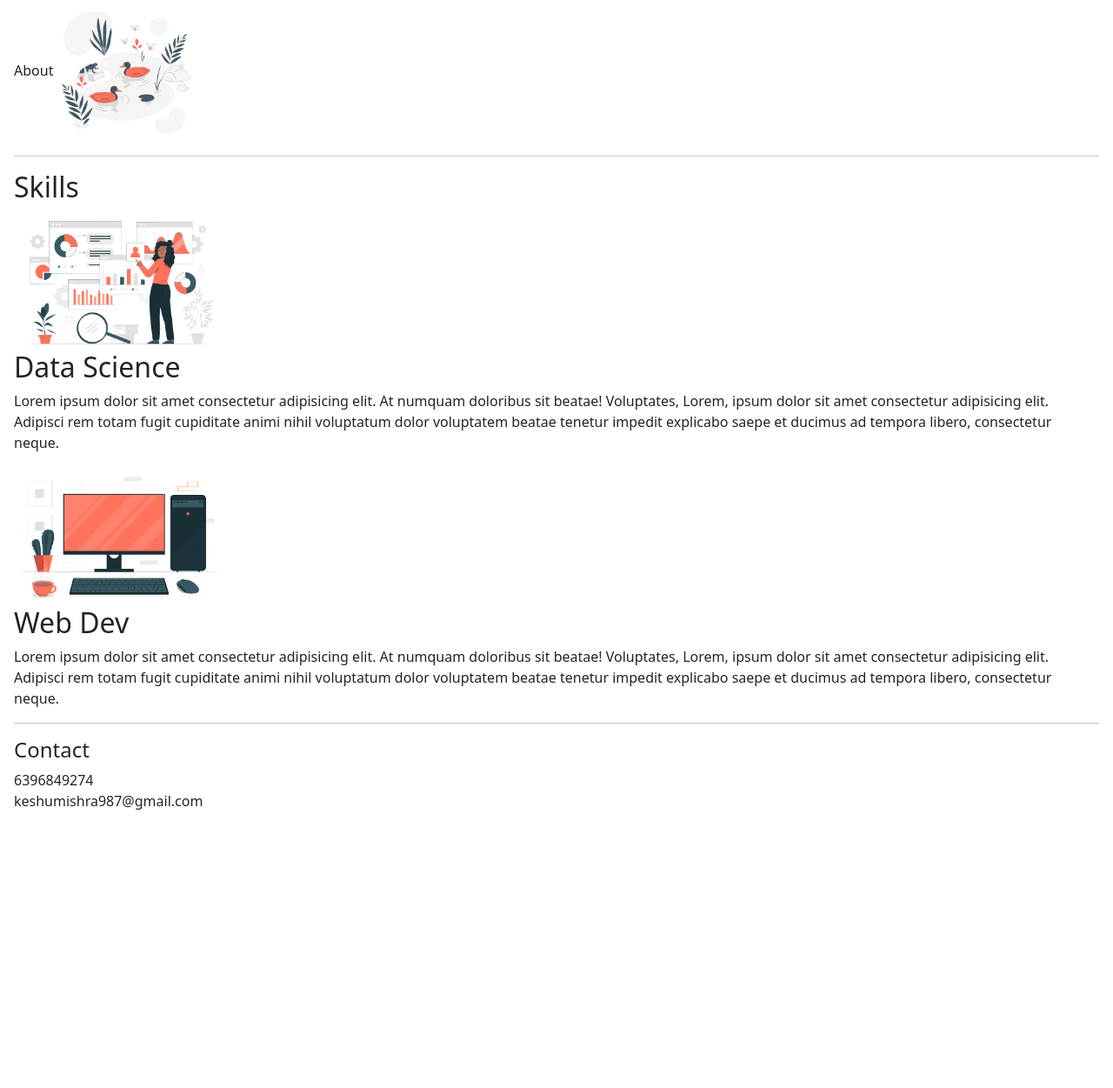
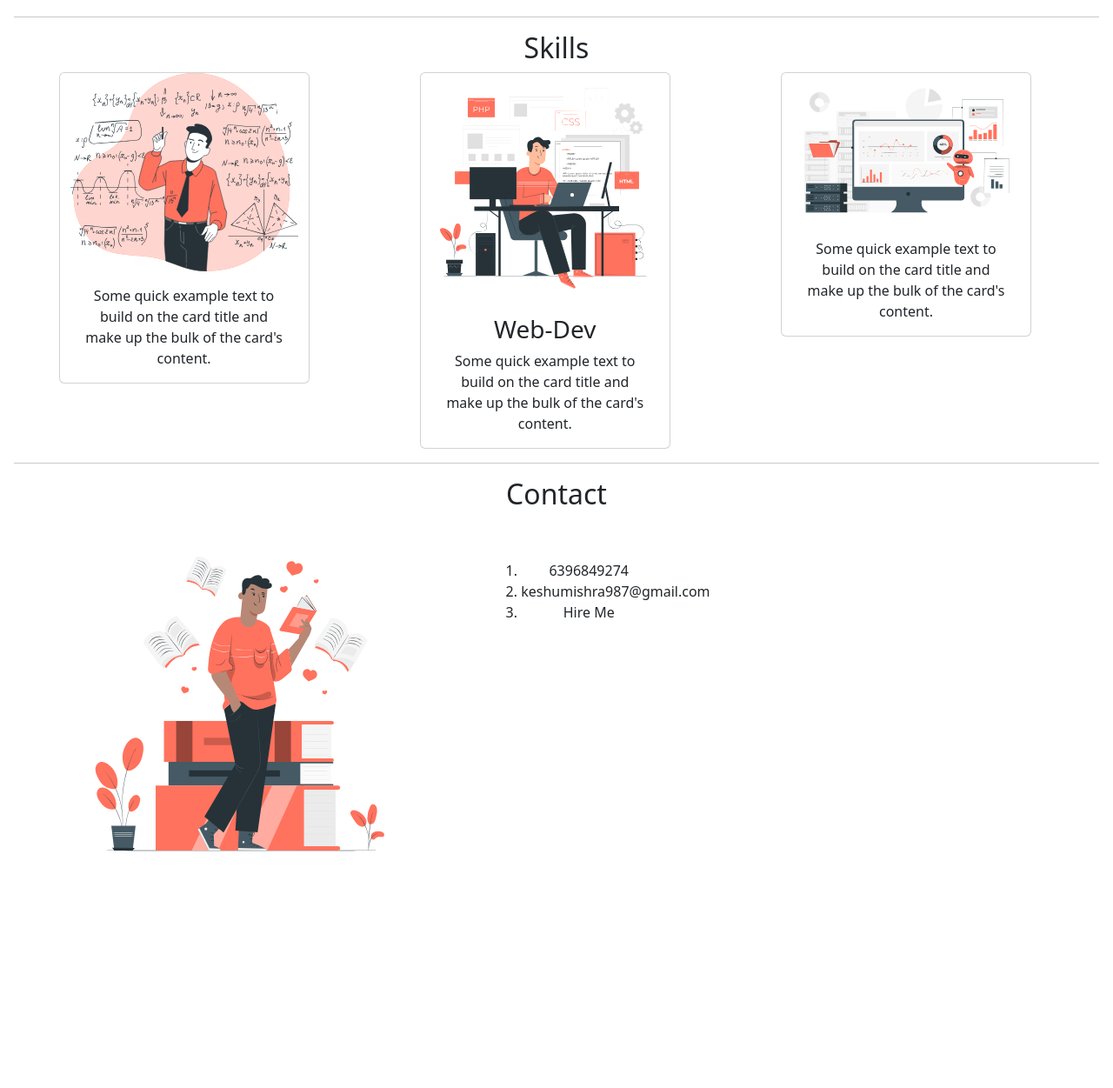
Before and after one commit to iAmTheBest4222/portfolio, a website built with Vite: page index.html in a window 1280 px wide. Shown: the part 766-2017 px from the top of the page at 87% size. After the commit the page ends 1778 px from the top, so only its background shows below. Built offline with nearby package versions, Linux system fonts and the light colour scheme.

Commit message:
sample complete

```diff
--- a/index.html
+++ b/index.html
@@ -56,34 +56,44 @@
             </div>
         </div>
     </section>
+
     <div data-bs-spy="scroll" data-bs-target="#navbar-example2" data-bs-root-margin="0px 0px -40%" data-bs-smooth-scroll="true" class="scrollspy-example bg-body-light p-3 rounded-2" tabindex="0">
-        <div class="abc">
-            About
-            <img src="assets\1 (8).png" class="photo" id="scrollspyHeading1">
-        </div><hr>
+        <hr>
         <div class="skill">
             <h2 class="heading">Skills</h1>
-            <div class="profil">
-                <img class="photo" src="assets\1 (5).jpg">
-                <h2 id="scrollspyHeading2">Data Science</h1>
-                <p>Lorem ipsum dolor sit amet consectetur adipisicing elit. At numquam doloribus sit beatae! Voluptates, Lorem, ipsum dolor sit amet consectetur adipisicing elit. Adipisci rem totam fugit cupiditate animi nihil voluptatum dolor voluptatem beatae tenetur impedit explicabo saepe et ducimus ad tempora libero, consectetur neque.
-                </p>
-            </div>
-            <div class="profil">
-                <img class="photo" src="assets\1 (6).jpg">
-                <h2>Web Dev</h1>
-                    <p>
-                        Lorem ipsum dolor sit amet consectetur adipisicing elit. At numquam doloribus sit beatae! Voluptates, Lorem, ipsum dolor sit amet consectetur adipisicing elit. Adipisci rem totam fugit cupiditate animi nihil voluptatum dolor voluptatem beatae tenetur impedit explicabo saepe et ducimus ad tempora libero, consectetur neque.
-                    </p>
-            </div>
+                <div class="row">
+                    <div class="card col-4 h-50" style="width: 18rem;">
+                        <img src="assets/Mathematics-bro.svg" class="card-img-top" alt="...">
+                        <div class="card-body">
+                        <p class="card-text">Some quick example text to build on the card title and make up the bulk of the card's content.</p>
+                        </div>
+                    </div>
+                    <div class="card col-4 h-50" style="width: 18rem;">
+                        <img src="assets/Programming-pana.svg" class="card-img-top" alt="...">
+                        <div class="card-body">
+                        <h3>Web-Dev</h3>
+                        <p class="card-text">Some quick example text to build on the card title and make up the bulk of the card's content.</p>
+                        </div>
+                    </div>
+                    <div class="card col-4 h-50" style="width: 18rem;">
+                        <img src="assets/Data extraction-pana.svg" class="card-img-top" alt="...">
+                        <div class="card-body ">
+                        <p class="card-text">Some quick example text to build on the card title and make up the bulk of the card's content.</p>
+                        </div>
+                    </div>
+                </div>
             <hr>
-            <div class="last h-50">
-                <h4>
-                    Contact
-                </h4>
-                6396849274 <br id="scrollspyHeading6">
-                keshumishra987@gmail.com
-
+            <div class="row">
+                <h2>Contact</h2>
+                <div class="col-4"><img src="assets/Book lover-pana.svg"></div>
+                <div class="col-2">
+                    <br><br>
+                    <ol>
+                        <li>6396849274</li>
+                        <li>keshumishra987@gmail.com</li>
+                        <li>Hire Me</li>
+                    </ol>
+                </div>
             </div>
         </div>
     </div>
--- a/style2.css
+++ b/style2.css
@@ -16,6 +16,8 @@
   }
   .photo{
     height: 20%;
+    position: relative;
+    top: -30px;
   }
   .container-fluid{
     padding: 3% 12%;
@@ -34,3 +36,10 @@
   h1{
     font-family: 'Courier New', Courier, monospace;
   }
+  .col-4{
+    margin: 0 5%;
+  }
+  .skill{
+    text-align: center;
+
+  }
```
Also changed, not shown: index2.html (+36 -1 lines), assets/Book lover-pana.svg (added), assets/Checklist-pana.svg (added), assets/Data extraction-pana.svg (added), assets/Ecosystem-bro.svg (added), assets/Mathematics-bro.svg (added), assets/Programming-amico.svg (added), assets/Programming-pana.svg (added), assets/Work time-pana.svg (added).
